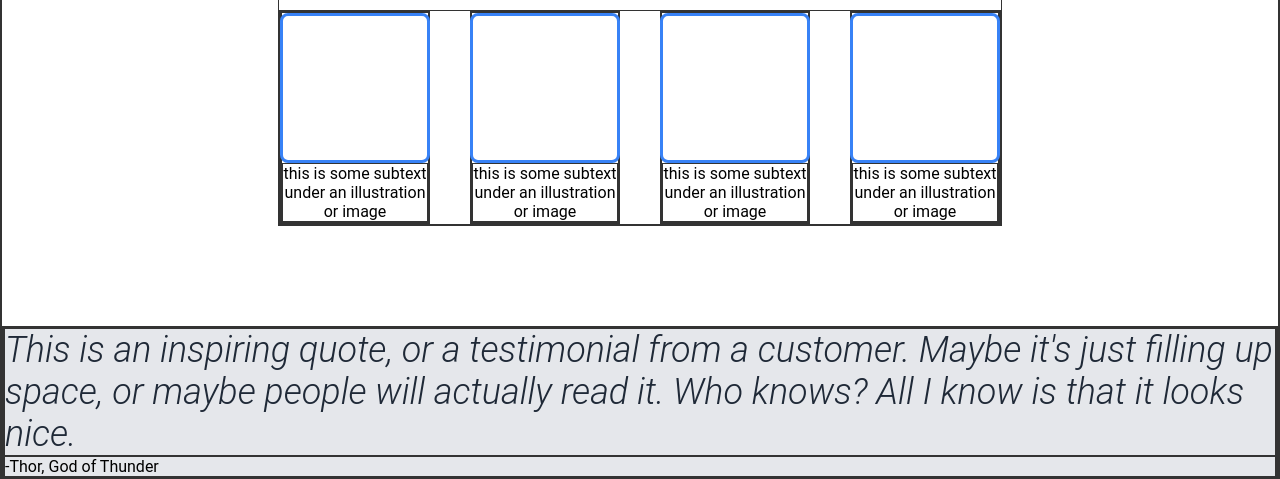
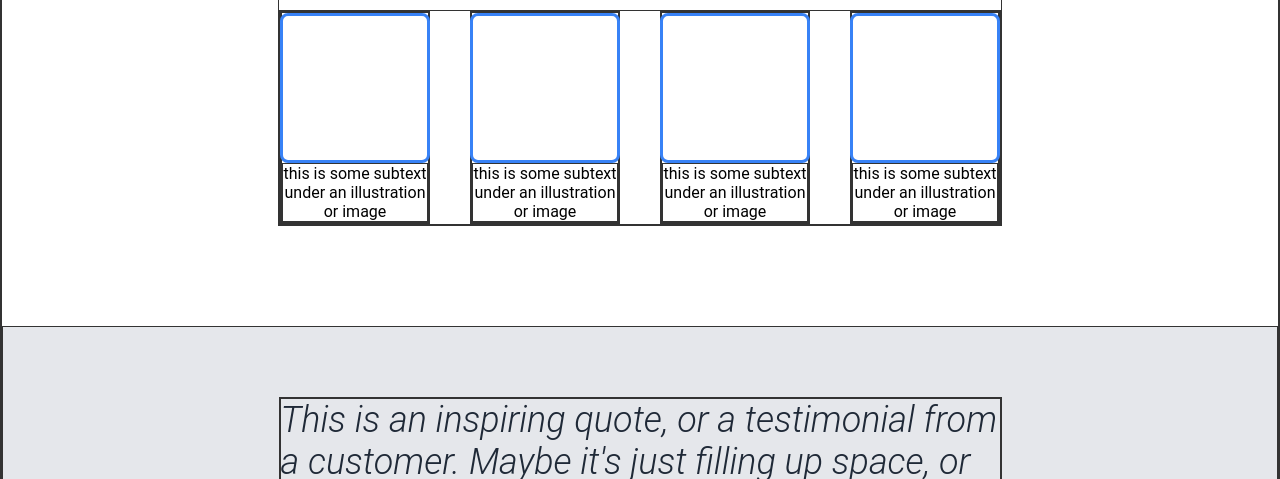
Before and after one commit to parkerjewell/landing-page, a plain HTML site: page index.html in a window 1280 px wide. Shown: the part 473-952 px from the top of the page. Drawn offline with Linux system fonts and the light colour scheme.

Commit message:
Style third-content
Positioned content inside third-content.

```diff
--- a/styles.css
+++ b/styles.css
@@ -96,6 +96,12 @@ a {
     margin: 30px 0px;
 }
 
+.information-header {
+    font-size: 36px;
+    color: #1F2937;
+    font-weight: 900;
+}
+
 .box-container {
     display: flex;
     justify-content: center;
@@ -113,10 +119,23 @@ a {
     flex-direction: column;
 }
 
-.information-header {
-    font-size: 36px;
-    color: #1F2937;
-    font-weight: 900;
+.third-content {
+    display: flex;
+    justify-content: center;
+}
+
+.quote {
+    max-width: 723px;
+    margin: 70px 0px;
+    display: flex;
+    flex-direction: column;
+    align-items: flex-end;
+}
+
+.quote-person {
+    margin-top: 18px;
+    margin-right: 20px;
+    font-weight: 800;
 }
 
 .quote-text {
```
